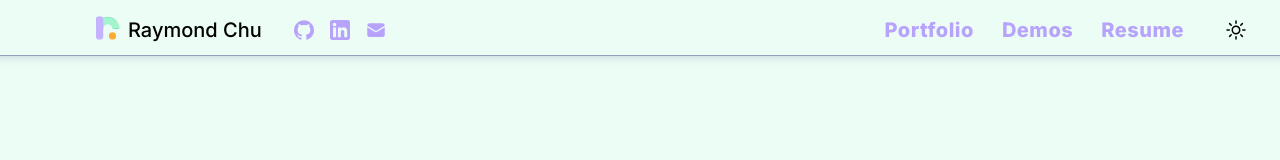
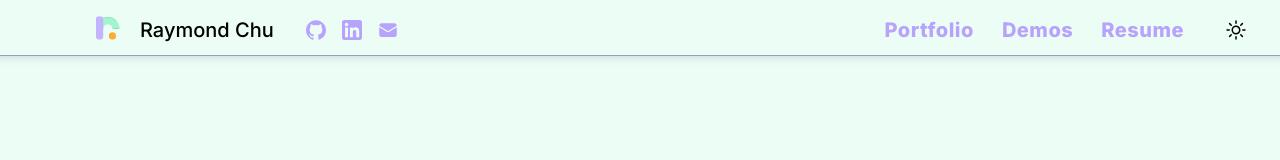
Before and after one commit to arrraichu/portfolio, a Next.js app: page / in a window 1280 px wide. Shown: the top 160 px of the page. Built offline with nearby package versions, Linux system fonts and the light colour scheme; no server answers.

Commit message:
fix : siteicon gap/spacing

```diff
--- a/app/_components/navigation/navigation.tsx
+++ b/app/_components/navigation/navigation.tsx
@@ -34,7 +34,7 @@ export default function Nav() {
         )}
       >
         <nav className="flex justify-between items-center px-5 md:px-8">
-          <div className="left-content flex gap-2 lg:gap-8">
+          <div className="left-content flex gap-5 lg:gap-8">
             <Link href="/">
               <SiteIcon className="size-6 lg:hidden" />
             </Link>
@@ -44,7 +44,7 @@ export default function Nav() {
               </span>
             </Link>
 
-            <div className="hidden lg:flex gap-2">
+            <div className="hidden lg:flex gap-5">
               <Link href="/">
                 <SiteIcon className="size-6" />
               </Link>
```
